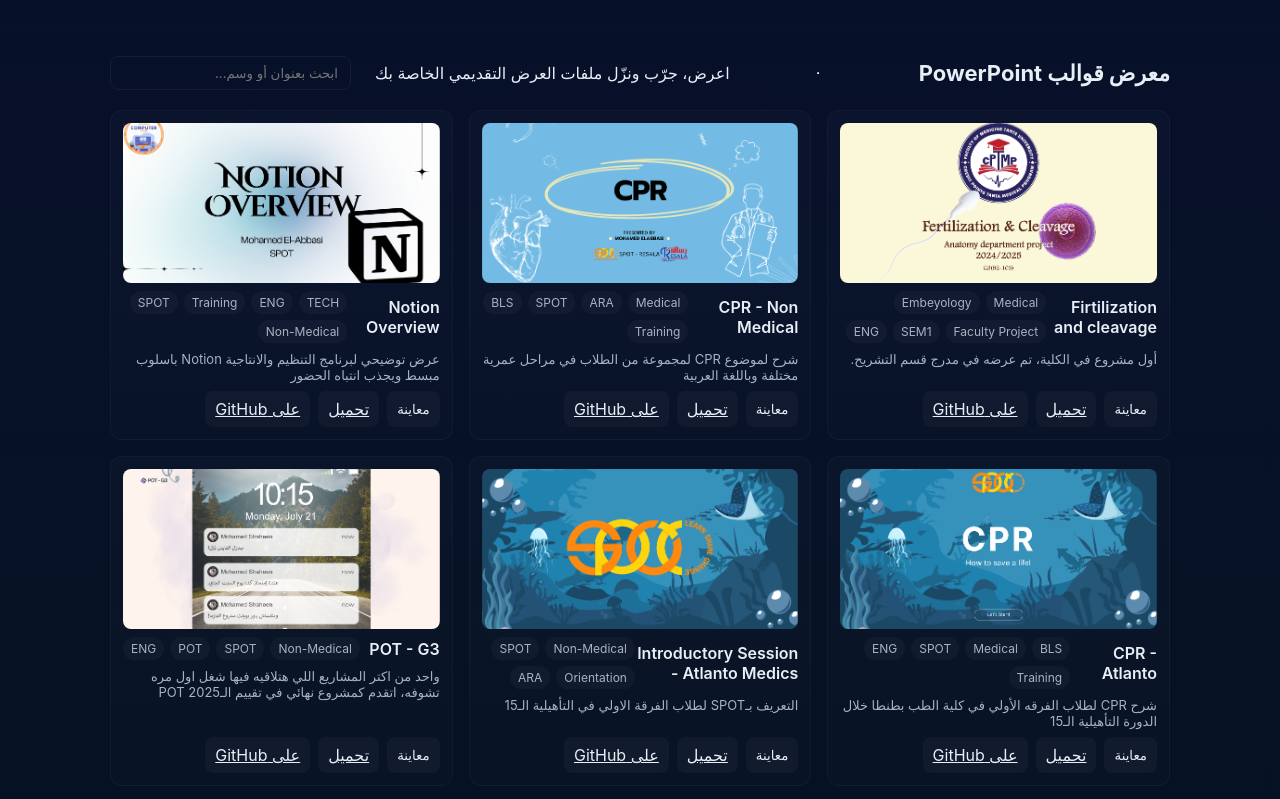
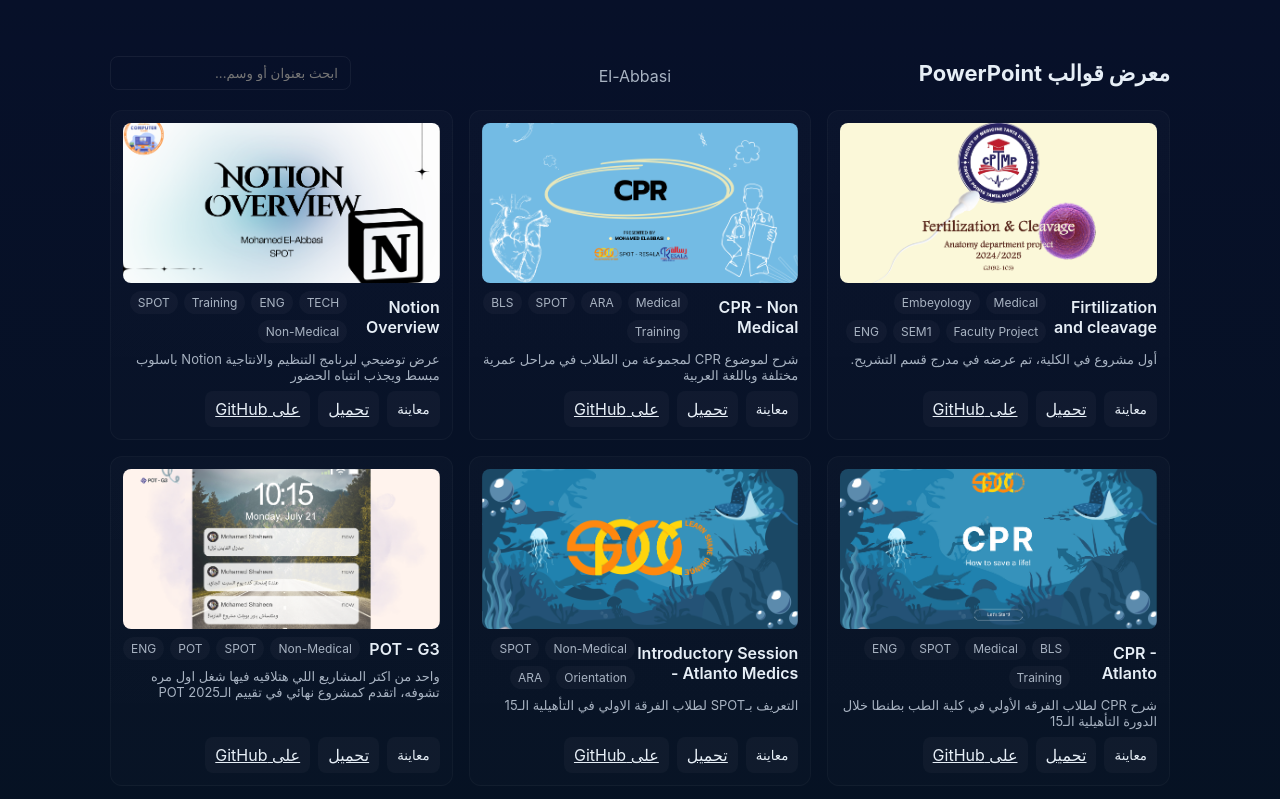
Before and after one commit to melabbasi/pptx.portfolio, a plain HTML site: page index.html in a window 1280 px wide. Shown: the top 799 px of the page. Drawn offline with Linux system fonts and the light colour scheme.

Commit message:
Update index.html

```diff
--- a/index.html
+++ b/index.html
@@ -44,7 +44,7 @@
   <div class="container">
     <header>
     	<h1>معرض قوالب PowerPoint</h1>
-      <p class="lead"><hr>اعرض، جرّب ونزّل ملفات العرض التقديمي الخاصة بك</p>
+      <p class="lead">El-Abbasi</p>
       <div class="controls">
         <input class="search" id="search" placeholder="ابحث بعنوان أو وسم..." />
       </div>
```
